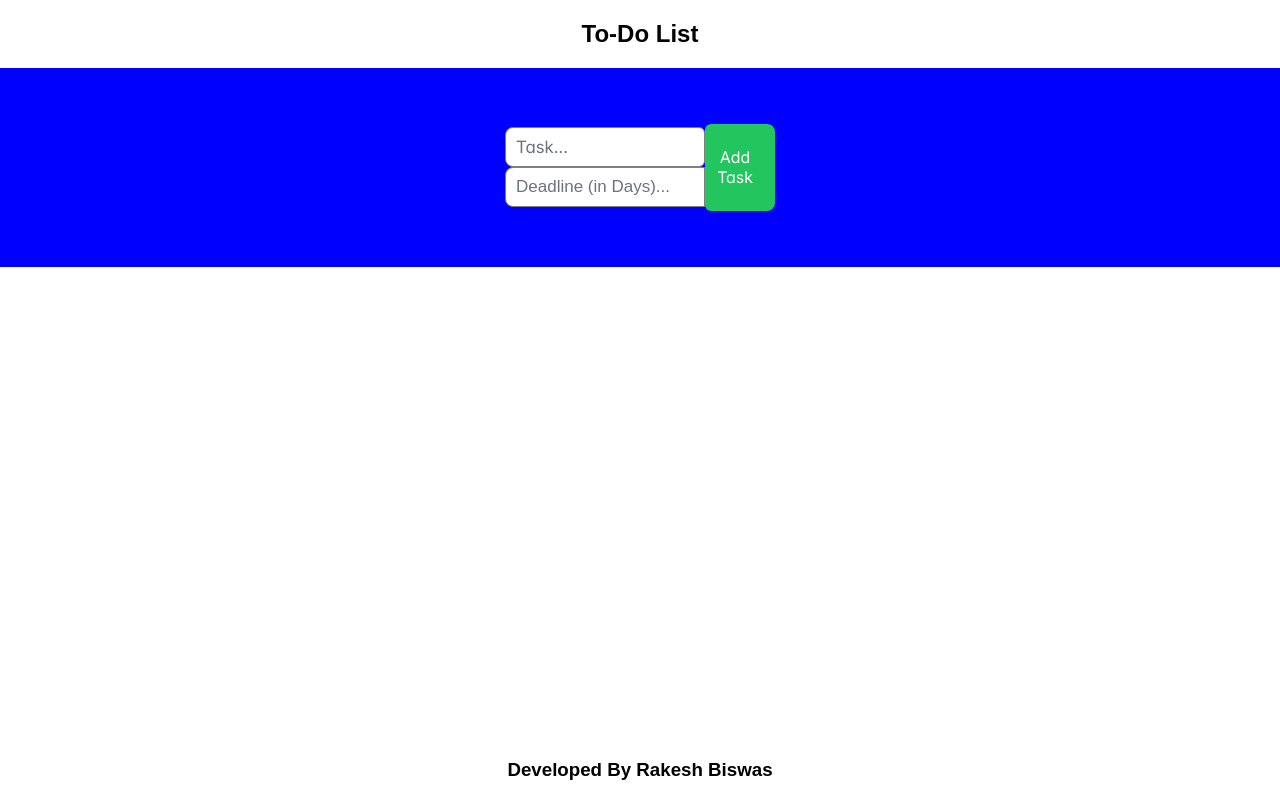
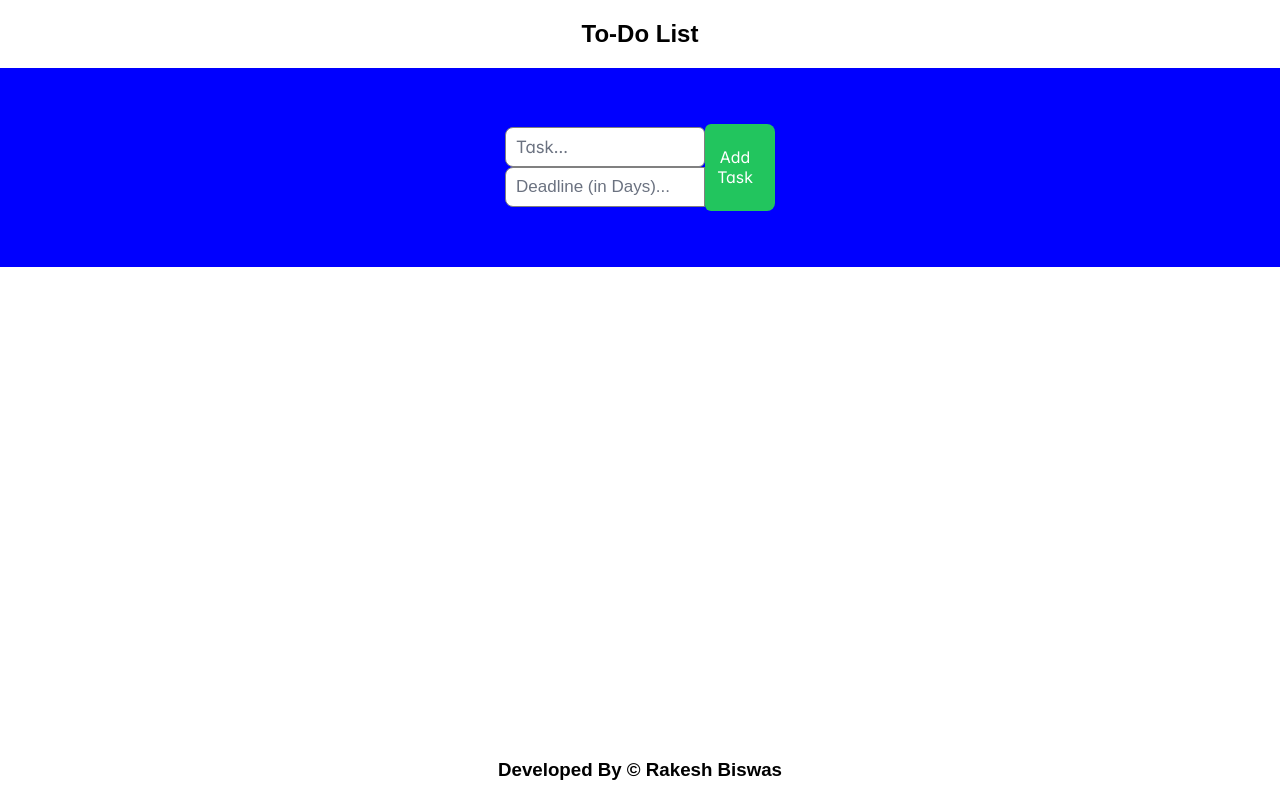
Before and after one commit to Rakesh01999/todo-list, a React (Create React App) app: page / in a window 1280 px wide. Built offline with nearby package versions, Linux system fonts and the light colour scheme.

Commit message:
copyright symbol added

```diff
--- a/src/App.tsx
+++ b/src/App.tsx
@@ -121,7 +121,7 @@ const App: FC = () => {
       </div>
 
       <div className="footer">
-        <h3>Developed By Rakesh Biswas</h3>
+        <h3>Developed By © Rakesh Biswas</h3>
       </div>
     </div>
   );
```
